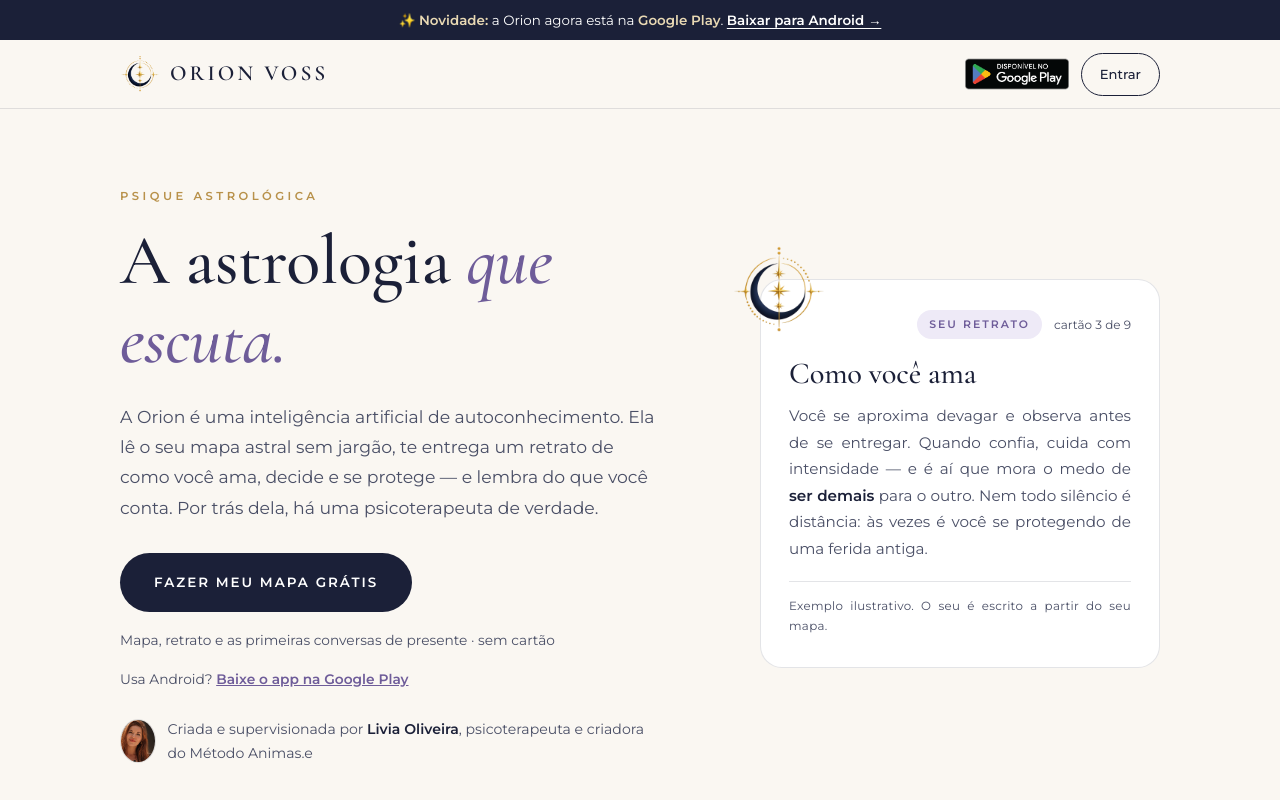
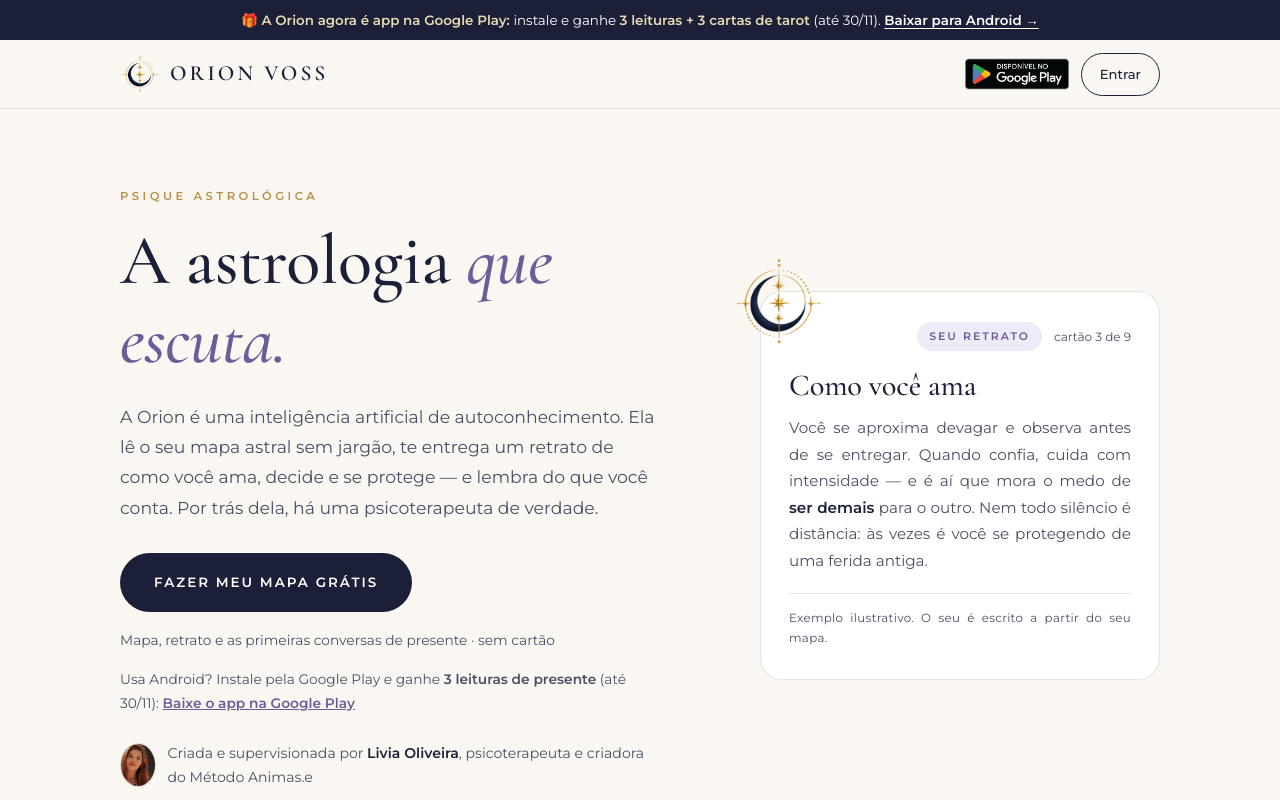
Before and after one commit to emporioreibh-del/orion-landing, a plain HTML site: page index.html in a window 1280 px wide. Shown: the top 800 px of the page. Drawn offline with nearby package versions, Linux system fonts and the light colour scheme.

Commit message:
Site: faixa e linha do Android anunciam o presente da Google Play (3 leituras + 3 cartas ate 30/11); volta sozinha ao texto simples em 01/12
Co-Authored-By: Claude Opus 5.5 <noreply@anthropic.com>

Claude-Session: https://claude.ai/code/session_013JfMxhEcaJEoHPpuPCbeGH

```diff
--- a/index.html
+++ b/index.html
@@ -218,7 +218,7 @@
 
 <!-- ============================== 0. FAIXA GOOGLE PLAY (01/11/2026) ============================== -->
 <div class="faixa-play so-android">
-  ✨ <b>Novidade:</b> a Orion agora está na <b>Google Play</b>. <a class="link-play" data-onde="faixa" href="https://play.google.com/store/apps/details?id=br.com.orionvoss.app&referrer=utm_source%3Dsite%26utm_medium%3Dfaixa">Baixar para Android →</a>
+  <span class="com-presente">🎁 <b>A Orion agora é app na Google Play:</b> instale e ganhe <b>3 leituras + 3 cartas de tarot</b> (até 30/11).</span><span class="sem-presente" hidden>✨ <b>Novidade:</b> a Orion agora está na <b>Google Play</b>.</span> <a class="link-play" data-onde="faixa" href="https://play.google.com/store/apps/details?id=br.com.orionvoss.app&referrer=utm_source%3Dsite%26utm_medium%3Dfaixa">Baixar para Android →</a>
 </div>
 
 <!-- ============================== 1. TOPO ============================== -->
@@ -244,7 +244,7 @@
       <p class="lede reveal">A Orion é uma inteligência artificial de autoconhecimento. Ela lê o seu mapa astral sem jargão, te entrega um retrato de como você ama, decide e se protege — e lembra do que você conta. Por trás dela, há uma psicoterapeuta de verdade.</p>
       <a class="btn reveal" href="https://app.orionvoss.com.br/entrar?utm_source=site&utm_medium=landing&utm_content=hero">Fazer meu mapa grátis</a>
       <p class="selo reveal">Mapa, retrato e as primeiras conversas de presente · sem cartão</p>
-      <p class="play-linha reveal so-android">Usa Android? <a class="link-play" data-onde="hero" href="https://play.google.com/store/apps/details?id=br.com.orionvoss.app&referrer=utm_source%3Dsite%26utm_medium%3Dhero">Baixe o app na Google Play</a></p>
+      <p class="play-linha reveal so-android">Usa Android? <span class="com-presente">Instale pela Google Play e ganhe <b>3 leituras de presente</b> (até 30/11): </span><a class="link-play" data-onde="hero" href="https://play.google.com/store/apps/details?id=br.com.orionvoss.app&referrer=utm_source%3Dsite%26utm_medium%3Dhero">Baixe o app na Google Play</a></p>
       <div class="por-tras reveal">
         <img src="assets/liv-sorriso.webp" alt="Livia Oliveira, psicoterapeuta criadora da Orion" />
         <span>Criada e supervisionada por <b>Livia Oliveira</b>, psicoterapeuta e criadora do Método Animas.e</span>
@@ -437,6 +437,11 @@ document.querySelectorAll('a[href*="app.orionvoss.com.br"]').forEach(function(a)
 (function(){ try{
   var ua=navigator.userAgent||''; var ios=/iPhone|iPad|iPod/.test(ua)||(navigator.platform==='MacIntel'&&navigator.maxTouchPoints>1);
   if(ios) document.documentElement.classList.add('so-ios');
+  /* Presente da loja: ganhar ate 30/11/2026 23:59 (Brasilia). Depois disso a faixa volta sozinha ao texto simples */
+  if(Date.now() >= Date.parse('2026-12-01T00:00:00-03:00')){
+    document.querySelectorAll('.com-presente').forEach(function(e){ e.hidden=true; });
+    document.querySelectorAll('.sem-presente').forEach(function(e){ e.hidden=false; });
+  }
   var q=new URLSearchParams(location.search);
   document.querySelectorAll('a.link-play').forEach(function(a){
     if(q.get('utm_source')){
```
